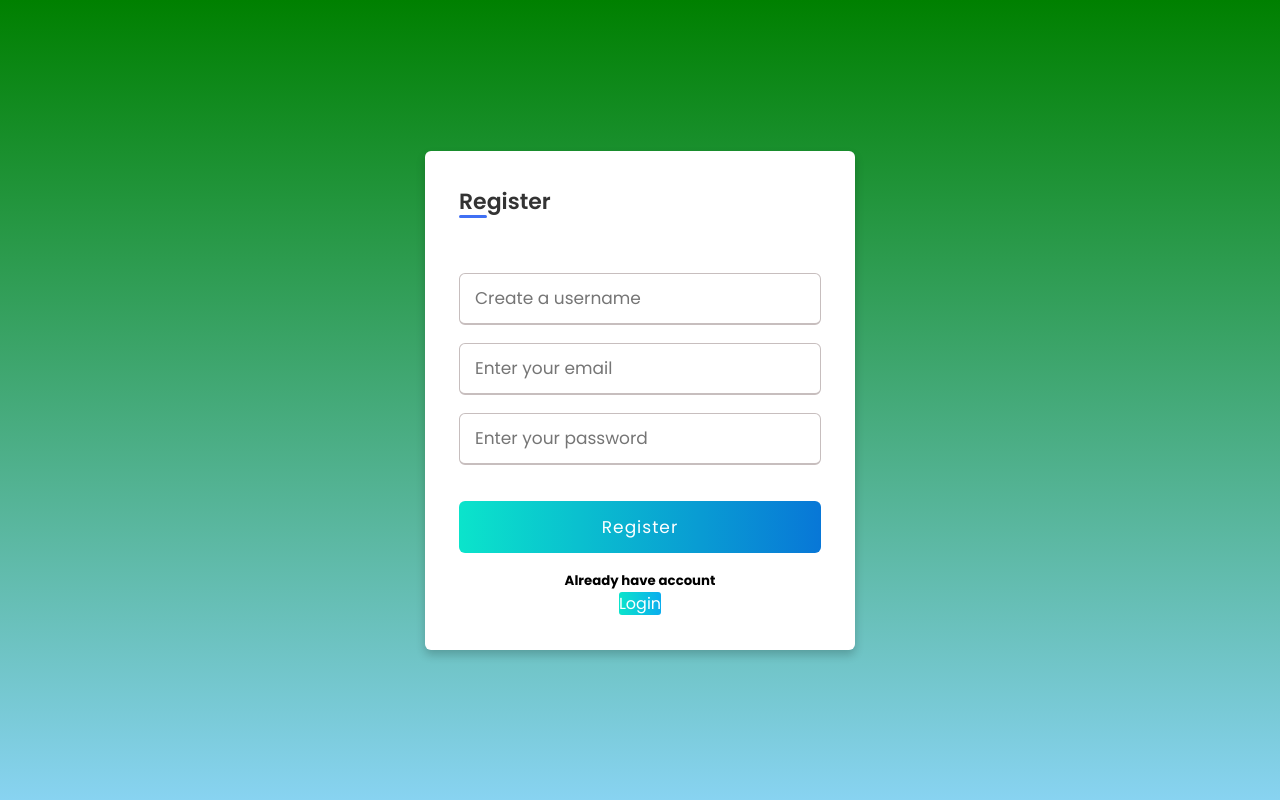
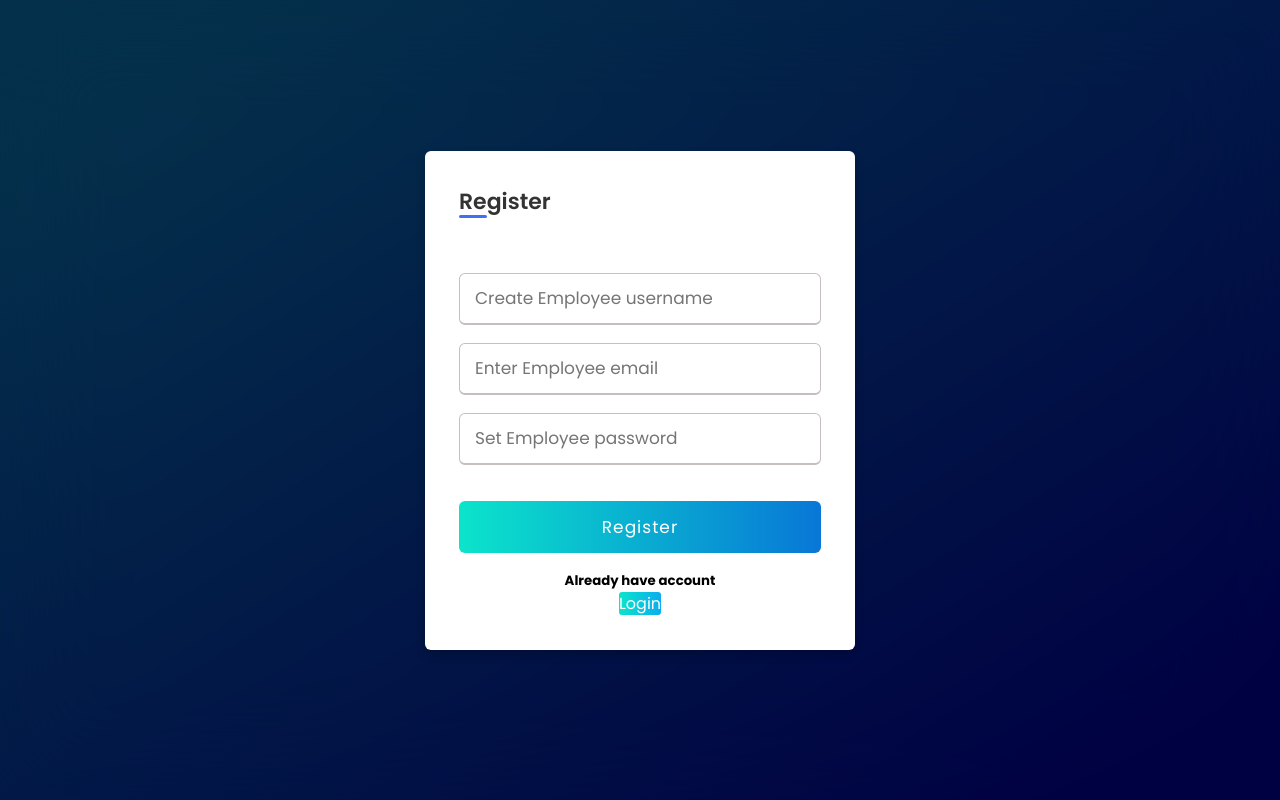
Before and after one commit to Anuj23513/Employee-Management-Django, a Django app: page /register/ in a window 1280 px wide. Run offline with Django 5.2, Linux system fonts and the light colour scheme.

Commit message:
Modifications

```diff
--- a/home/templates/register.html
+++ b/home/templates/register.html
@@ -8,15 +8,20 @@
     <link rel="stylesheet" href="{% static 'register.css' %} ">
     <link rel="icon" type="image/x-icon" href="{%static 'icon.webp'%}">
     <style>
-      .alr:hover{
-        transition: 0.2 ease-in-out;
-        text-decoration: underline;
+      .wrapper{
+        max-height: max-content;
+      }
+      body{
+        background: linear-gradient(to right bottom , rgb(4, 48, 75) 11.2%, rgb(0, 1, 67) 91.1%);
+        object-fit: cover;
+        background-size: contain;
+        backdrop-filter: blur(50px);
       }
     </style>
 
     <title>Register</title>
   </head>
-  <body style="background:linear-gradient(to bottom ,green,rgb(136, 211, 241));">
+  <body>
     <div class="wrapper">
       <h2>Register</h2><br>
       {% if messages %}
@@ -27,18 +32,26 @@
       <form action="#" method="POST">
         {% csrf_token %}
 
+        <!-- <div class="input-box"></div>
+          <input type="text" placeholder="Enter Employee name" required
+            name="Name">
+        </div> -->
         <div class="input-box">
-          <input type="text" placeholder="Create a username" required
+          <input type="text" placeholder="Create Employee username" required
             name="username">
         </div>
         <div class="input-box">
-          <input type="email" placeholder="Enter your email" required
+          <input type="email" placeholder="Enter Employee email" required
             name="email">
         </div>
         <div class="input-box">
-          <input type="password" placeholder="Enter your password" required
+          <input type="password" placeholder="Set Employee password" required
             name="password">
         </div>
+        <!-- <div class="input-box"></div>
+          <input type="number" placeholder="Enter Employee Phone" required
+            name="Phone">
+        </div> -->
         <div class="policy">
         </div>
         <div class="input-box button">
--- a/home/templates/team.html
+++ b/home/templates/team.html
@@ -12,8 +12,9 @@
     <link rel="icon" type="image/x-icon" href="{%static 'icon.webp'%}">
     <style>
       body{
-        background: linear-gradient(to right,yellow,rgb(124, 179, 124));
-      }
+          background: linear-gradient(to right bottom , rgb(4, 48, 75) 11.2%, rgb(0, 1, 67) 91.1%);
+          backdrop-filter: blur(50px);
+        }
     </style>
 
   </head>
--- a/home/views.py
+++ b/home/views.py
@@ -20,6 +20,21 @@ def loginpage(request):
              return redirect('login')
 
     return render(request,'login.html')
+
+def admin_login(request):
+
+    if request.method=="POST":
+        username=request.POST.get('uname')
+        password=request.POST.get('pass')
+        validate_user=authenticate(username=username,password=password)
+        if validate_user is not None:
+            login(request,validate_user)
+            return redirect('home')
+        else:
+             messages.error(request,'Wrong Credentials')
+             return redirect('login')
+
+    return render(request,'admin_login.html')
 @login_required(login_url="/")
 def home(request):
     return render(request,'index.html')
@@ -40,13 +55,16 @@ def team(request):
 def about(request):
     return render(request,'about.html')
 
-# @login_required(login_url='/')
+# @login_required(login_url='/admin_login')
 def register(request):
     if request.method=="POST":
 
         username=request.POST.get('username')
         email=request.POST.get('email')
         password=request.POST.get('password')
+        Name=request.POST.get('Name')
+        Phone=request.POST.get('Phone')
+
 
 
 
--- a/static/contact.css
+++ b/static/contact.css
@@ -40,7 +40,7 @@
     display: flex;
     flex-direction: column;
     background-color: orange;
-    width: 70%;
+    width: 100%;
     padding: 20px 40px 20px 20px;
     border-radius: 30px;
 }
```
Also changed, not shown: home/templates/admin_login.html (added, +46 -0 lines), home/templates/contact.html (+5 -3 lines), home/templates/glowing button.html (deleted, +0 -25 lines), home/templates/job_dashboard.html (+11 -3 lines), db.sqlite3, 1 other file.
